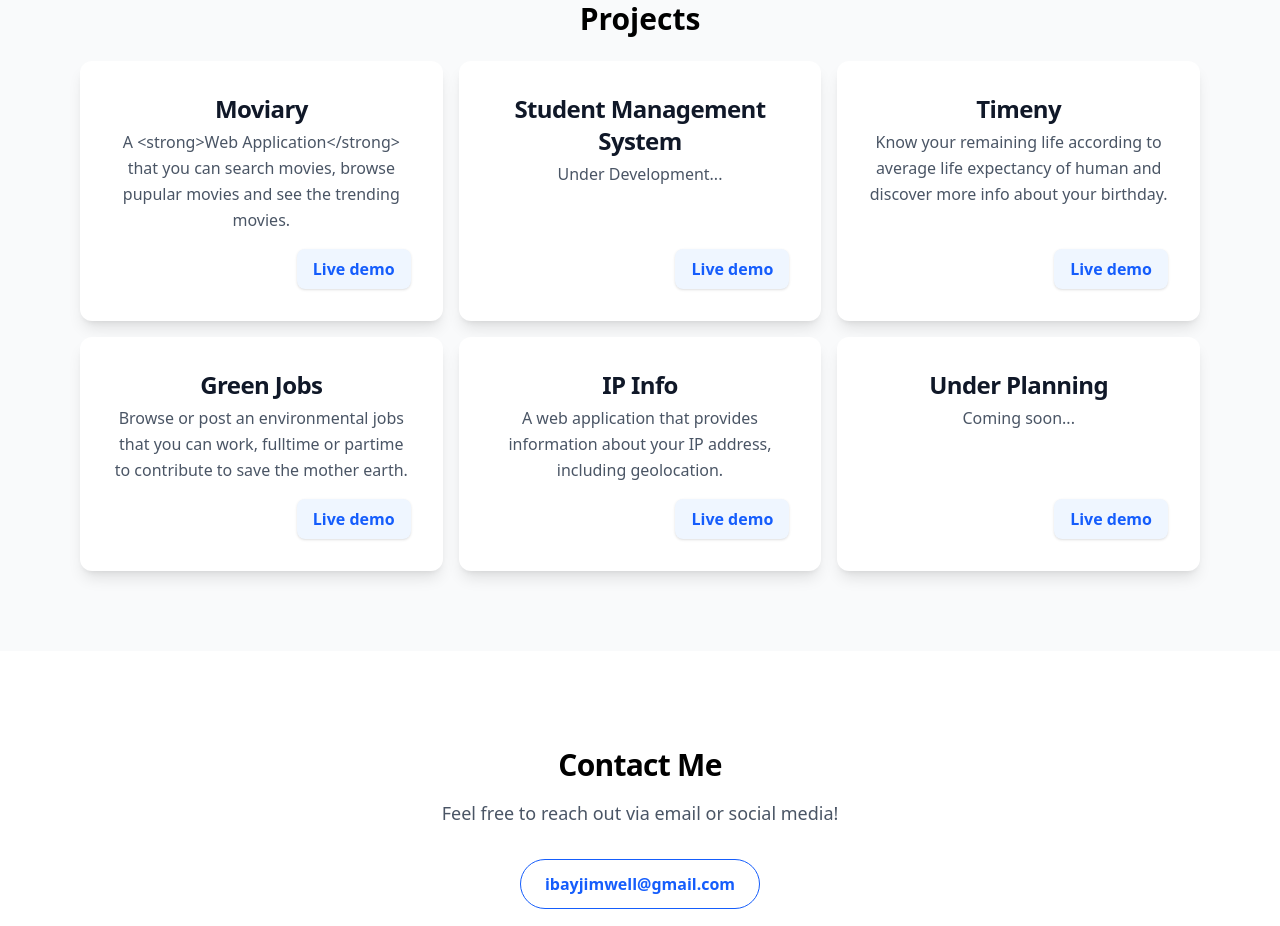
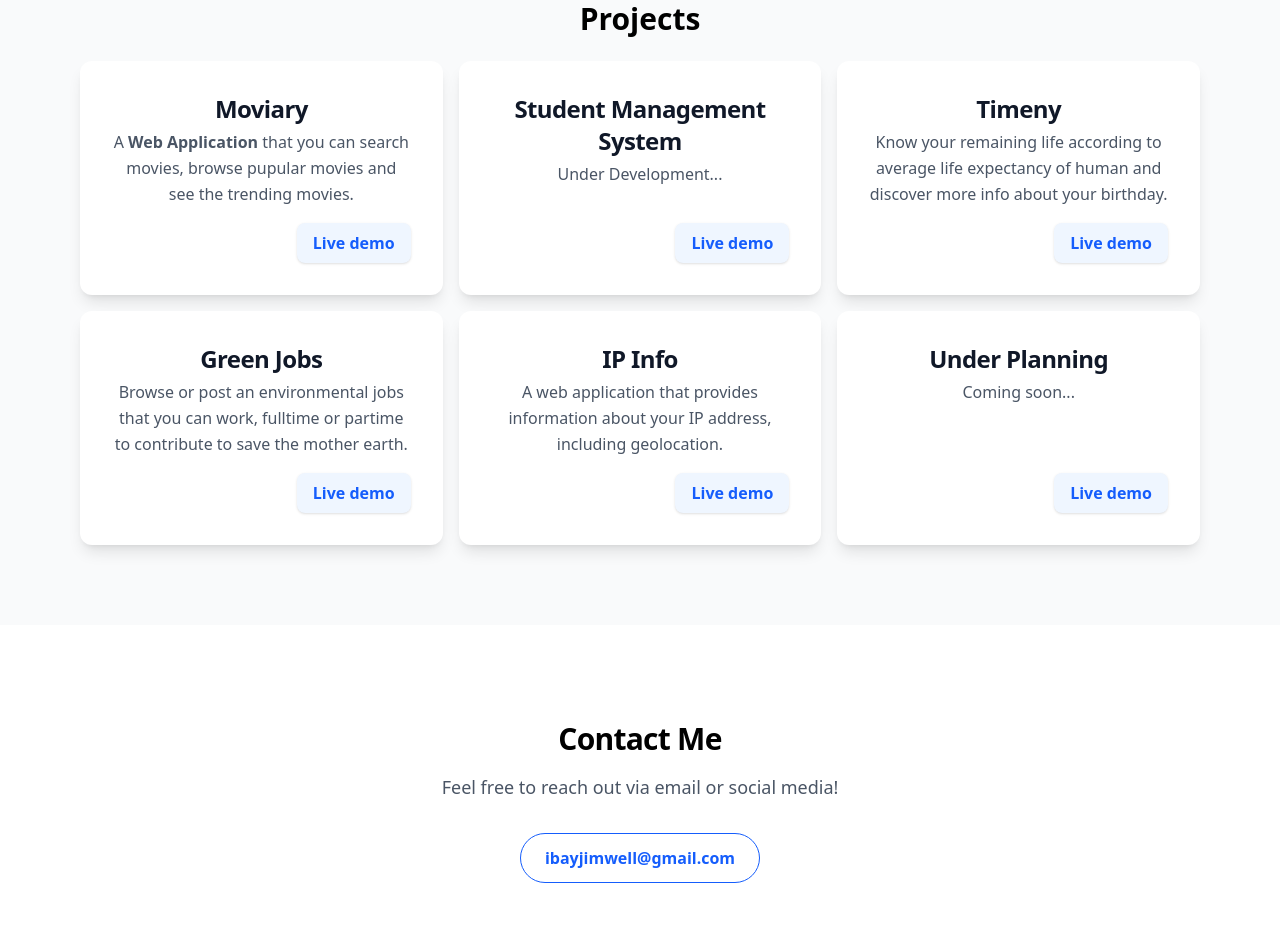
Before and after one commit to ibayjimwell/ibayjimwell, a Vue app: page / in a window 1280 px wide. Shown: the part 2820-3746 px from the top of the page. Built offline with nearby package versions, Linux system fonts and the light colour scheme.

Commit message:
Update ProjectCard.vue

```diff
--- a/src/components/ProjectCard.vue
+++ b/src/components/ProjectCard.vue
@@ -21,8 +21,8 @@
     </h3>
 
     <!-- Description takes up available space -->
-    <p class="text-gray-600 text-base leading-relaxed z-10 relative grow">
-        {{ item.description }}
+    <p class="text-gray-600 text-base leading-relaxed z-10 relative grow" v-html="item.description">
+
     </p>
 
     <!-- Spacer to push the button to bottom -->
```
